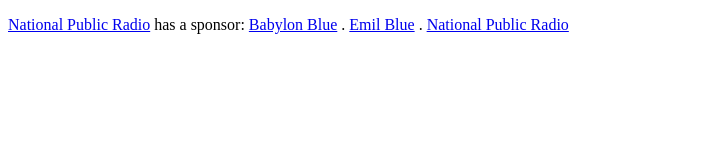
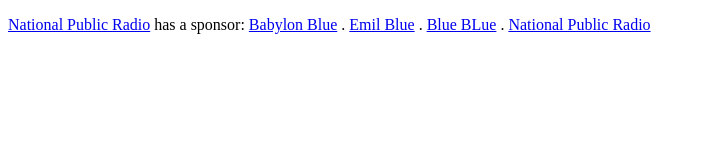
Before and after one commit to emilghitta/TestPages, a plain HTML site: page TestCases/Schema.html in a window 1280 px wide. Shown: the whole page, without its empty margins (0-704 px from the left). Drawn offline with Linux system fonts and the light colour scheme.

Commit message:
Adding schema.org 2

```diff
--- a/TestCases/Schema.html
+++ b/TestCases/Schema.html
@@ -24,6 +24,11 @@
               <span itemprop="name">Emil Blue</span></a>
             </span>.
 
+               <span itemprop="sponsor" itemscope itemtype="https://schema.org/Organization">
+              <a itemprop="url" href="http://www.example.com/GloboCorp">
+              <span itemprop="name">Blue BLue</span></a>
+            </span>.
+
 
                  <a href="http://npr.org" itemprop="url">
         <span itemprop="name">National Public Radio</span></a>
```
